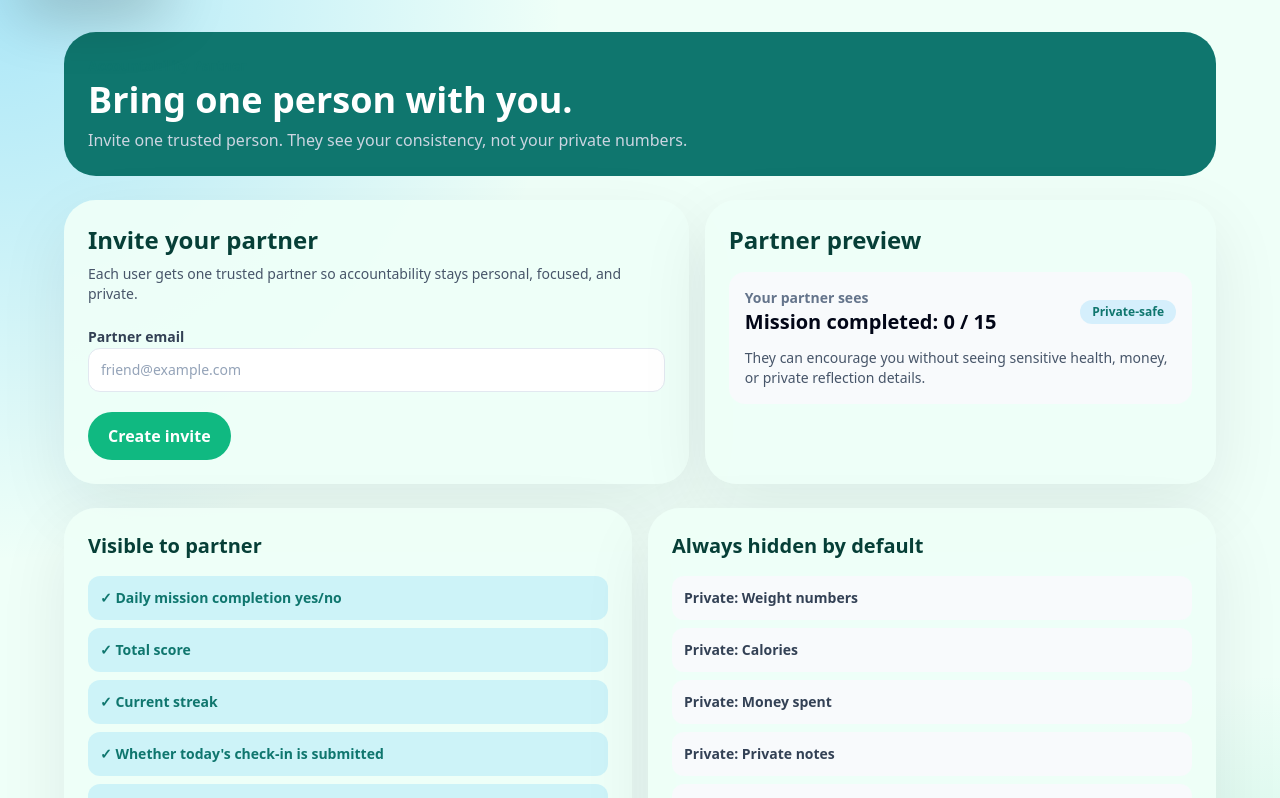
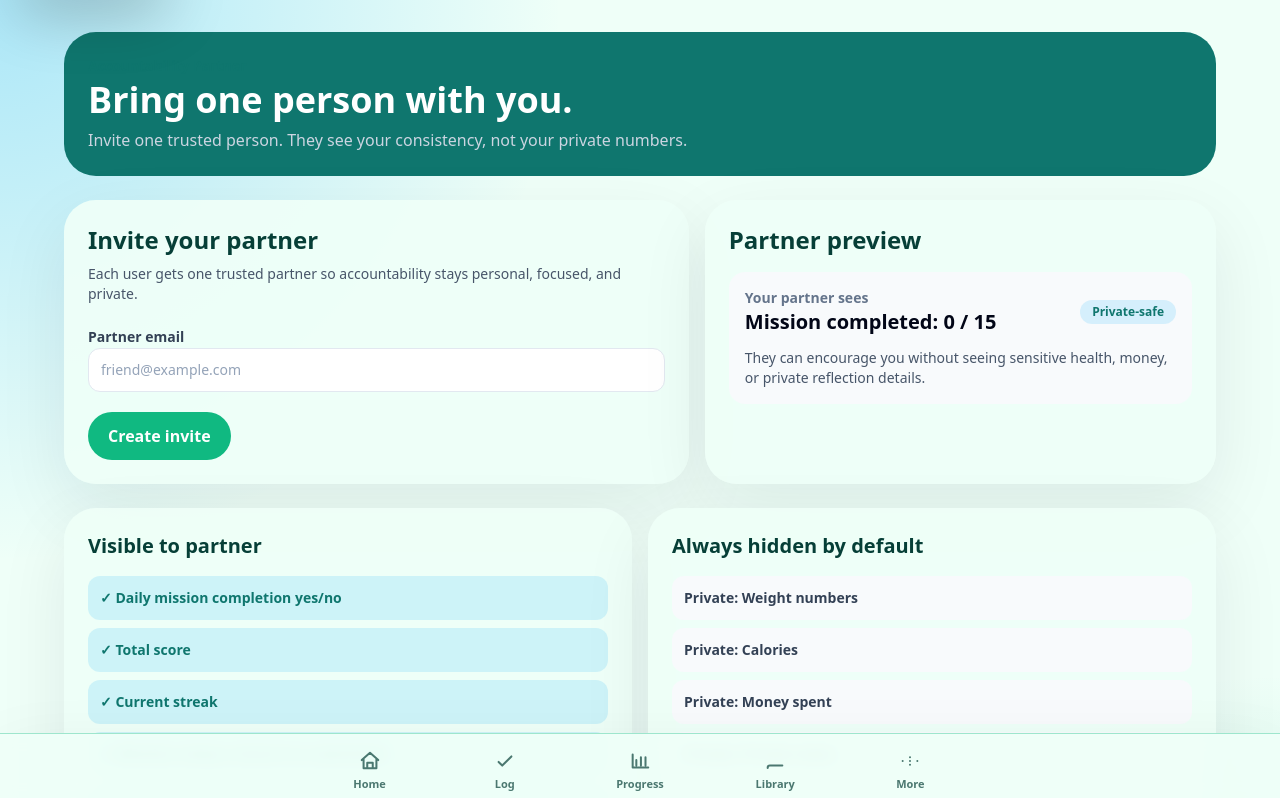
Before and after one commit to hxhhxxs/The-Challenge-, a Next.js app: page /partner in a window 1280 px wide. Shown: the top 798 px of the page. Built offline with nearby package versions, Linux system fonts and the light colour scheme.

Commit message:
Add partner page bottom nav

```diff
--- a/app/partner/page.tsx
+++ b/app/partner/page.tsx
@@ -2,6 +2,7 @@
 
 import Link from "next/link";
 import { useState } from "react";
+import { BottomNav } from "@/components/BottomNav";
 import { cardClass, inputClass, pageBg } from "@/lib/challenge-ui";
 
 const encouragements = ["Praying for you", "Get back up", "You got this", "One honest day at a time", "Finish strong tonight"];
@@ -22,5 +23,5 @@ export default function PartnerPage() {
       <div className={cardClass}><h2 className="text-2xl font-black">Partner preview</h2><div className="mt-4 rounded-2xl bg-slate-50 p-4"><div className="flex items-center justify-between"><div><p className="text-sm font-bold text-slate-500">Your partner sees</p><p className="text-xl font-black text-slate-950">Mission completed: 0 / 15</p></div><span className="rounded-full bg-emerald-100 px-3 py-1 text-xs font-black text-emerald-800">Private-safe</span></div><p className="mt-3 text-sm text-slate-600">They can encourage you without seeing sensitive health, money, or private reflection details.</p></div></div></section>
     <section className="grid gap-4 md:grid-cols-2"><div className={cardClass}><h2 className="text-xl font-black">Visible to partner</h2><div className="mt-4 space-y-2">{visibleItems.map((item) => <p key={item} className="rounded-xl bg-emerald-50 p-3 text-sm font-bold text-emerald-900">✓ {item}</p>)}</div></div><div className={cardClass}><h2 className="text-xl font-black">Always hidden by default</h2><div className="mt-4 space-y-2">{hiddenItems.map((item) => <p key={item} className="rounded-xl bg-slate-50 p-3 text-sm font-bold text-slate-700">Private: {item}</p>)}</div></div></section>
     <section className={cardClass}><h2 className="text-2xl font-black">Send encouragement</h2><p className="mt-2 text-sm text-slate-600">Use short pre-written messages so the partner feature stays positive and simple.</p><div className="mt-4 flex flex-wrap gap-2">{encouragements.map((text) => <button key={text} onClick={() => sendEncouragement(text)} className="rounded-full bg-slate-100 px-4 py-2 text-sm font-black text-slate-700 hover:bg-emerald-100">{text}</button>)}</div>{sent.length > 0 && <div className="mt-5 rounded-2xl bg-slate-50 p-4"><p className="text-sm font-black text-slate-500">Recent encouragements</p>{sent.map((item, index) => <p key={`${item}-${index}`} className="mt-2 text-sm font-bold text-slate-900">“{item}”</p>)}</div>}</section>
-    <div className="flex gap-3"><Link href="/dashboard" className="rounded-full bg-slate-950 px-5 py-3 font-black text-white">Dashboard</Link><Link href="/intentions" className="rounded-full bg-emerald-600 px-5 py-3 font-black text-white">Plan goals</Link></div></div></main>;
+    <div className="flex gap-3"><Link href="/dashboard" className="rounded-full bg-slate-950 px-5 py-3 font-black text-white">Dashboard</Link><Link href="/intentions" className="rounded-full bg-emerald-600 px-5 py-3 font-black text-white">Plan goals</Link></div></div><BottomNav /></main>;
 }
```
